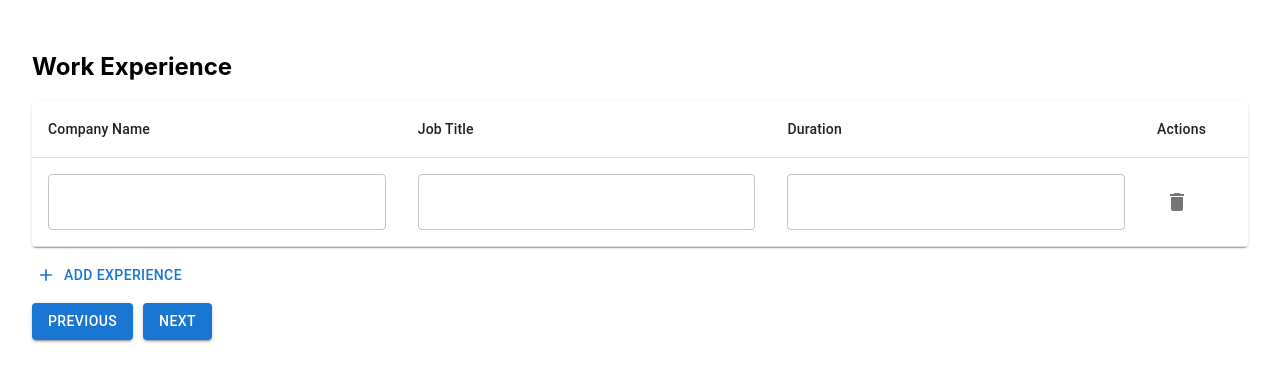
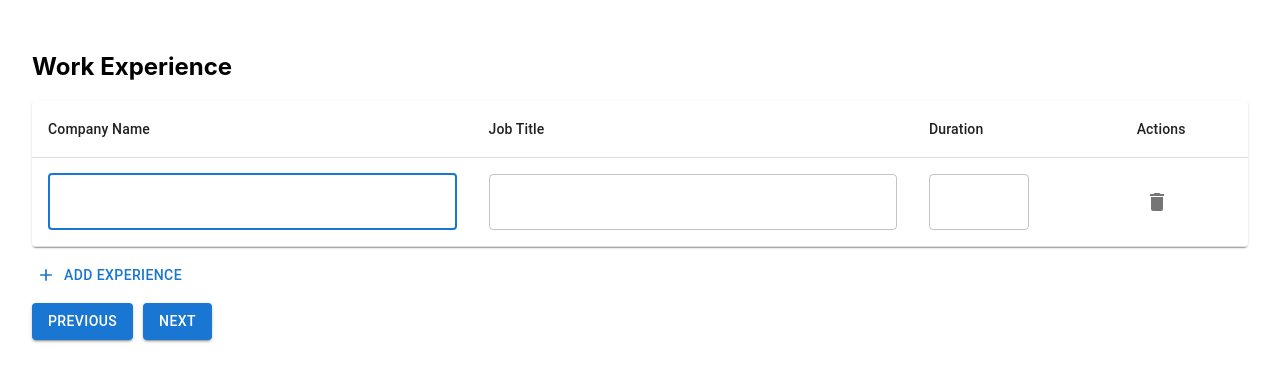
Before and after one commit to Balugayake/job-application-form, a React (Create React App) app: page /step3 in a window 1280 px wide. Shown: the top 382 px of the page. Built offline with nearby package versions, Linux system fonts and the light colour scheme.

Commit message:
add:add the validation for the education and work experience form

```diff
--- a/src/component/EducationForm.tsx
+++ b/src/component/EducationForm.tsx
@@ -1,9 +1,19 @@
-import React, { useState } from 'react';
-import { useDispatch, useSelector } from 'react-redux';
-import { Education } from '../features/types/type';
-import { updateEducation } from '../features/form/form.slice';
-import { Button, TextField, Table, TableBody, TableCell, TableContainer, TableHead, TableRow, Paper } from '@mui/material';
-import { RootState } from '../store';
+import React, { useState } from "react";
+import { useDispatch, useSelector } from "react-redux";
+import { Education } from "../features/types/type";
+import { updateEducation } from "../features/form/form.slice";
+import {
+  Button,
+  TextField,
+  Table,
+  TableBody,
+  TableCell,
+  TableContainer,
+  TableHead,
+  TableRow,
+  Paper,
+} from "@mui/material";
+import { RootState } from "../store";
 
 interface Props {
   nextStep: () => void;
@@ -12,12 +22,23 @@ interface Props {
 
 const EducationForm: React.FC<Props> = ({ nextStep, prevStep }) => {
   const dispatch = useDispatch();
-  const educationFromStore = useSelector((state: RootState) => state.form.education);
-  const [education, setEducation] = useState<Education[]>(educationFromStore)
+  const educationFromStore = useSelector(
+    (state: RootState) => state.form.education
+  );
+  const [education, setEducation] = useState<Education[]>(educationFromStore);
 
-  const [editing, setEditing] = useState<{ level: string | null; field: keyof Education | null }>({ level: null, field: null });
-
-  const handleChange = (e: React.ChangeEvent<HTMLInputElement | HTMLTextAreaElement>, level: string, field: keyof Education) => {
+  const [editing, setEditing] = useState<{
+    level: string | null;
+    field: keyof Education | null;
+  }>({ level: null, field: null });
+  const [errors, setErrors] = useState<{
+    [key: string]: { [key in keyof Education]?: string };
+  }>({});
+  const handleChange = (
+    e: React.ChangeEvent<HTMLInputElement | HTMLTextAreaElement>,
+    level: string,
+    field: keyof Education
+  ) => {
     const { value } = e.target;
     setEducation((prevEducation) =>
       prevEducation.map((edu) =>
@@ -26,16 +47,62 @@ const EducationForm: React.FC<Props> = ({ nextStep, prevStep }) => {
     );
   };
 
-
-
-  const handleSave = () => {
-    setEditing({ level: null, field: null });
+  const validateField = (
+    level: string,
+    field: keyof Education,
+    value: string
+  ) => {
+    let error = "";
+    if (!value) {
+      error = "Required";
+    } else if (field === "board" && value.length > 50) {
+      error = "Board/University name cannot exceed 50 characters";
+    } else if (field === "board" && value.length < 4) {
+      error = "Board/University name cannot be less than 4 characters";
+    } else if (
+      field === "cgpa" &&
+      (isNaN(Number(value)) || Number(value) < 0 || Number(value) > 10)
+    ) {
+      error = "Invalid CGPA";
+    } else if (field === "year" && Number(value) < 1900) {
+      error = "Year should be greater than 1900";
+    } else if (
+      field === "year" &&
+      (isNaN(Number(value)) ||
+        Number(value) < 1900 ||
+        Number(value) > new Date().getFullYear())
+    ) {
+      error = "Invalid Year";
+    }
+    setErrors((prevErrors) => ({
+      ...prevErrors,
+      [level]: {
+        ...prevErrors[level],
+        [field]: error,
+      },
+    }));
+    return error === "";
+  };
+  const handleBlur = (
+    e: React.FocusEvent<HTMLInputElement | HTMLTextAreaElement>,
+    level: string,
+    field: keyof Education
+  ) => {
+    const { value } = e.target;
+    validateField(level, field, value);
   };
 
   const handleSubmit = (e: React.FormEvent<HTMLFormElement>) => {
     e.preventDefault();
+    const isValid = education.every((edu) =>
+      ['school', 'board', 'cgpa', 'year'].every((field) =>
+        validateField(edu.level, field as keyof Education, edu[field as keyof Education] as string)
+      )
+    );
+    if (isValid) {
       dispatch(updateEducation(education));
       nextStep();
+    }
   };
 
   return (
@@ -45,7 +112,6 @@ const EducationForm: React.FC<Props> = ({ nextStep, prevStep }) => {
         <Table>
           <TableHead>
             <TableRow>
-
               <TableCell>School/Institute Name</TableCell>
               <TableCell>Board/University</TableCell>
               <TableCell>CGPA</TableCell>
@@ -56,50 +122,50 @@ const EducationForm: React.FC<Props> = ({ nextStep, prevStep }) => {
             {education.map((edu) => (
               <TableRow key={edu.level}>
                 <TableCell>
-                    <TextField
-                      value={edu.school}
-                      autoFocus
-                    />
-
+                  <TextField value={edu.school} disabled />
                 </TableCell>
                 <TableCell>
-
                   <TextField
                     value={edu.board}
-                      onChange={(e) => handleChange(e, edu.level, 'board')}
-                      onBlur={handleSave}
-                      autoFocus
+                    onChange={(e) => handleChange(e, edu.level, "board")}
+                    onBlur={(e) => handleBlur(e, edu.level, "board")}
+                    error={Boolean(errors[edu.level]?.board)}
+                    maxRows={2}
+                    required
+                    helperText={errors[edu.level]?.board}
                   />
-
                 </TableCell>
                 <TableCell>
-
                   <TextField
                     value={edu.cgpa}
-                      onChange={(e) => handleChange(e, edu.level, 'cgpa')}
-                      onBlur={handleSave}
-                      autoFocus
+                    type="number"
+                    onChange={(e) => handleChange(e, edu.level, "cgpa")}
+                    onBlur={(e) => handleBlur(e, edu.level, "cgpa")}
+                    error={Boolean(errors[edu.level]?.cgpa)}
+                    helperText={errors[edu.level]?.cgpa}
                   />
-
                 </TableCell>
                 <TableCell>
-
                   <TextField
                     value={edu.year}
-                      onChange={(e) => handleChange(e, edu.level, 'year')}
-                      onBlur={handleSave}
-                      autoFocus
+                    type="number"
+                    onChange={(e) => handleChange(e, edu.level, "year")}
+                    onBlur={(e) => handleBlur(e, edu.level, "year")}
+                    error={Boolean(errors[edu.level]?.year)}
+                    helperText={errors[edu.level]?.year}
                   />
-
                 </TableCell>
-
               </TableRow>
             ))}
           </TableBody>
         </Table>
       </TableContainer>
-      <div style={{ marginTop: '20px' }}>
-        <Button variant="contained" onClick={prevStep} style={{ marginRight: '10px' }}>
+      <div style={{ marginTop: "20px" }}>
+        <Button
+          variant="contained"
+          onClick={prevStep}
+          style={{ marginRight: "10px" }}
+        >
           Previous
         </Button>
         <Button variant="contained" color="primary" type="submit">
--- a/src/component/WorkExperienceForm.tsx
+++ b/src/component/WorkExperienceForm.tsx
@@ -1,11 +1,22 @@
-import React, { useState, FormEvent } from 'react';
-import { useDispatch, useSelector } from 'react-redux';
+import React, { useState, FormEvent } from "react";
+import { useDispatch, useSelector } from "react-redux";
 
-import { Button, TextField, IconButton, Table, TableBody, TableCell, TableContainer, TableHead, TableRow, Paper } from '@mui/material';
-import { Add, Delete } from '@mui/icons-material';
-import { updateWorkExperience } from '../features/form/form.slice';
-import { WorkExperience } from '../features/types/type';
-import { RootState } from '../store'
+import {
+  Button,
+  TextField,
+  IconButton,
+  Table,
+  TableBody,
+  TableCell,
+  TableContainer,
+  TableHead,
+  TableRow,
+  Paper,
+} from "@mui/material";
+import { Add, Delete } from "@mui/icons-material";
+import { updateWorkExperience } from "../features/form/form.slice";
+import { WorkExperience } from "../features/types/type";
+import { RootState } from "../store";
 
 interface Props {
   nextStep: () => void;
@@ -14,11 +25,22 @@ interface Props {
 
 const WorkExperienceForm: React.FC<Props> = ({ nextStep, prevStep }) => {
   const dispatch = useDispatch();
-  const workExperienceFromStore = useSelector((state: RootState) => state.form.workExperience);
-  const [workExperience, setWorkExperience] = useState<WorkExperience[]>(workExperienceFromStore)
+  const workExperienceFromStore = useSelector(
+    (state: RootState) => state.form.workExperience
+  );
+  const [workExperience, setWorkExperience] = useState<WorkExperience[]>(
+    workExperienceFromStore
+  );
 
+  const [errors, setErrors] = useState<{
+    [key: number]: { [key in keyof WorkExperience]?: string };
+  }>({});
 
-  const handleChange = (id: number, field: keyof WorkExperience, value: string) => {
+  const handleChange = (
+    id: number,
+    field: keyof WorkExperience,
+    value: string
+  ) => {
     const updatedExperience = workExperience.map((experience) =>
       experience.id === id ? { ...experience, [field]: value } : experience
     );
@@ -26,21 +48,65 @@ const WorkExperienceForm: React.FC<Props> = ({ nextStep, prevStep }) => {
   };
 
   const addExperience = () => {
-    const newId = workExperience.length > 0 ? workExperience[workExperience.length - 1].id + 1 : 1;
-    setWorkExperience([...workExperience, { id: newId, companyName: '', jobTitle: '', duration: '' }]);
+    const newId =
+      workExperience.length > 0
+        ? workExperience[workExperience.length - 1].id + 1
+        : 1;
+    setWorkExperience([
+      ...workExperience,
+      { id: newId, companyName: "", jobTitle: "", duration: "" },
+    ]);
   };
 
   const removeExperience = (id: number) => {
-    const updatedExperience = workExperience.filter((experience) => experience.id !== id);
+    const updatedExperience = workExperience.filter(
+      (experience) => experience.id !== id
+    );
     setWorkExperience(updatedExperience);
   };
 
+  const validateField = (field: string, value1: string | number,id:number) => {
 
+    let error = "";
+    const value= value1.toString();
+    if (!value) {
+      error = "Required";
+    }
+    if (field === "companyName" && value.length > 50) {
+      error = "Company name should be less than 50 characters";
+    }else if(field === "companyName" && value.length < 2 && !error){
+      error = "Company name should be greater than 2 characters";
+    }else if(field === "jobTitle" && value.length > 30){
+      error = "Job title should be less than 30 characters";
+    }else if(field === "jobTitle" && value.length < 4 && !error){
+      error = "Job title should be greater than 4 characters";
+    }else if(field === "duration" && value.length > 40){
+      error = "Duration should be less than 40 characters";
+    }else if(field === "duration" && value.length < 0){
+      error = "Enter the Positive Number";
+    }
+    setErrors((prevErrors) => ({
+      ...prevErrors,
+      [id]: {
+        ...prevErrors[id],
+        [field]: error,
+      },
+  }));
+  console.log(field, value,id,errors)
+return error === "";
+};
 
   const handleSubmit = (e: FormEvent<HTMLFormElement>) => {
     e.preventDefault();
+    const isValid = workExperience.every((experience) =>
+      ['companyName', 'jobTitle', 'duration'].every((field) =>
+        validateField( field as keyof WorkExperience, experience[field as keyof WorkExperience],experience.id)
+      )
+    );
+    if(isValid){
     dispatch(updateWorkExperience(workExperience));
     nextStep();
+    }
   };
 
   return (
@@ -60,36 +126,62 @@ const WorkExperienceForm: React.FC<Props> = ({ nextStep, prevStep }) => {
             {workExperience.map((experience) => (
               <TableRow key={experience.id}>
                 <TableCell>
+                  <TextField
+                    type="text"
+                    value={experience.companyName}
+                    autoFocus
+                    onChange={(e) =>
+                      handleChange(experience.id, "companyName", e.target.value)
+                    }
+                    onBlur={(e) => {
+                      const value=e.target.value
+                      validateField("companyName", value,experience.id)}
+                    }
+                    error={Boolean(errors[experience.id]?.companyName)}
+                    helperText={errors[experience.id]?.companyName}
+                    fullWidth
 
-                    <TextField
-                      value={experience.companyName}
-                      onChange={(e) => handleChange(experience.id, 'companyName', e.target.value)}
-                      fullWidth
-                    />
-
+                  />
                 </TableCell>
                 <TableCell>
-
-                    <TextField
-                      value={experience.jobTitle}
-                      onChange={(e) => handleChange(experience.id, 'jobTitle', e.target.value)}
-                      fullWidth
-                    />
-
+                  <TextField
+                    type="text"
+                    value={experience.jobTitle}
+                    onChange={(e) =>
+                      handleChange(experience.id, "jobTitle", e.target.value)
+                    }
+                    onBlur={(e) => {
+                      const value=e.target.value
+                      validateField("jobTitle", value,experience.id)}
+                    }
+                    error={Boolean(errors[experience.id]?.jobTitle)}
+                    helperText={errors[experience.id]?.jobTitle}
+                    fullWidth
+                  />
                 </TableCell>
                 <TableCell>
-
-                    <TextField
-                      value={experience.duration}
-                      onChange={(e) => handleChange(experience.id, 'duration', e.target.value)}
-                      fullWidth
-                    />
-
+                  <TextField
+                    value={experience.duration}
+                    type="number"
+                    InputProps={{ inputProps: { min: 0 ,max: 40} }}
+                    onChange={(e) =>
+                      handleChange(experience.id, "duration", e.target.value)
+                    }
+                    onBlur={(e) => {
+                      const value=e.target.value
+                      validateField("duration", value,experience.id)}
+                    }
+                    error={Boolean(errors[experience.id]?.duration)}
+                    helperText={errors[experience.id]?.duration}
+                  />
                 </TableCell>
                 <TableCell>
-                <IconButton onClick={() => removeExperience(experience.id)} aria-label="delete">
+                  <IconButton
+                    onClick={() => removeExperience(experience.id)}
+                    aria-label="delete"
+                  >
                     <Delete />
-                </IconButton>
+                  </IconButton>
                 </TableCell>
               </TableRow>
             ))}
@@ -97,15 +189,28 @@ const WorkExperienceForm: React.FC<Props> = ({ nextStep, prevStep }) => {
         </Table>
       </TableContainer>
 
-      <Button startIcon={<Add />} onClick={addExperience} style={{ marginTop: '10px' }}>
+      <Button
+        startIcon={<Add />}
+        onClick={addExperience}
+        style={{ marginTop: "10px" }}
+      >
         Add Experience
       </Button>
 
       <div>
-        <Button variant="contained" onClick={prevStep} style={{ marginTop: '10px', marginRight: '10px' }}>
+        <Button
+          variant="contained"
+          onClick={prevStep}
+          style={{ marginTop: "10px", marginRight: "10px" }}
+        >
           Previous
         </Button>
-        <Button variant="contained" color="primary" type="submit" style={{ marginTop: '10px' }}>
+        <Button
+          variant="contained"
+          color="primary"
+          type="submit"
+          style={{ marginTop: "10px" }}
+        >
           Next
         </Button>
       </div>
--- a/src/features/types/type.ts
+++ b/src/features/types/type.ts
@@ -12,6 +12,7 @@ export interface PersonalInfo {
     board: string;
     cgpa: string;
     year: string;
+    error?: string
   }
 
   export interface WorkExperience {
```
Lines whose indentation alone changed are shown as unchanged.
